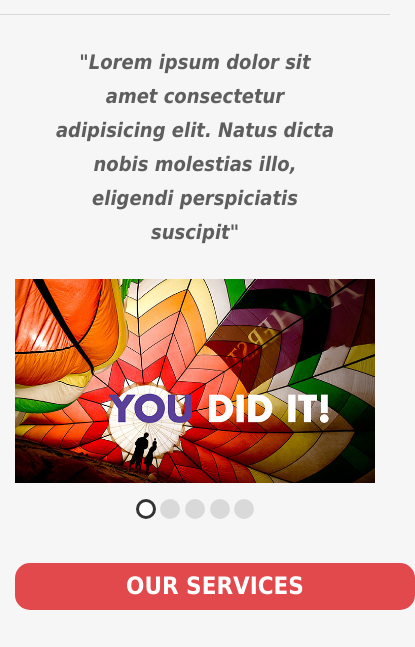
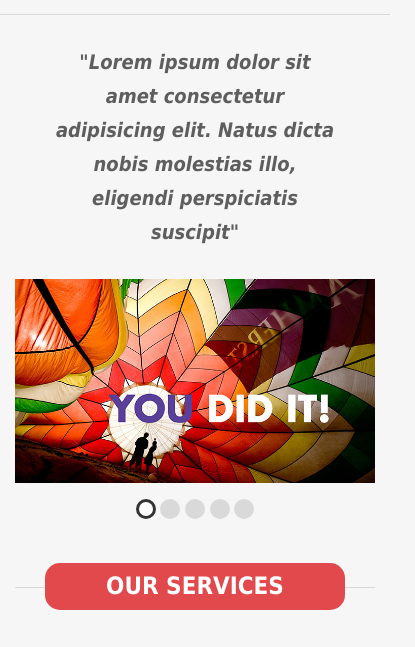
Before and after one commit to ahmed18gaa/SassDesign, a plain HTML site: page index.html in a window 390 px wide. Shown: the part 123-770 px from the top of the page, 415 px wide, since content can reach past the window. Drawn offline with Linux system fonts and the light colour scheme.

Commit message:
.head-with-border : maxMobile

```diff
--- a/css/scss/components/_headings.scss
+++ b/css/scss/components/_headings.scss
@@ -10,6 +10,9 @@
     width: 400px;
     padding: 10px 15px;
     text-transform: uppercase;
+    @media #{variables.$maxMobile} {
+      width: 300px;
+    }
     &::before {
       content: "";
       width: 100%;
```
Also changed, not shown: css/homepage.css, 1 other file.
